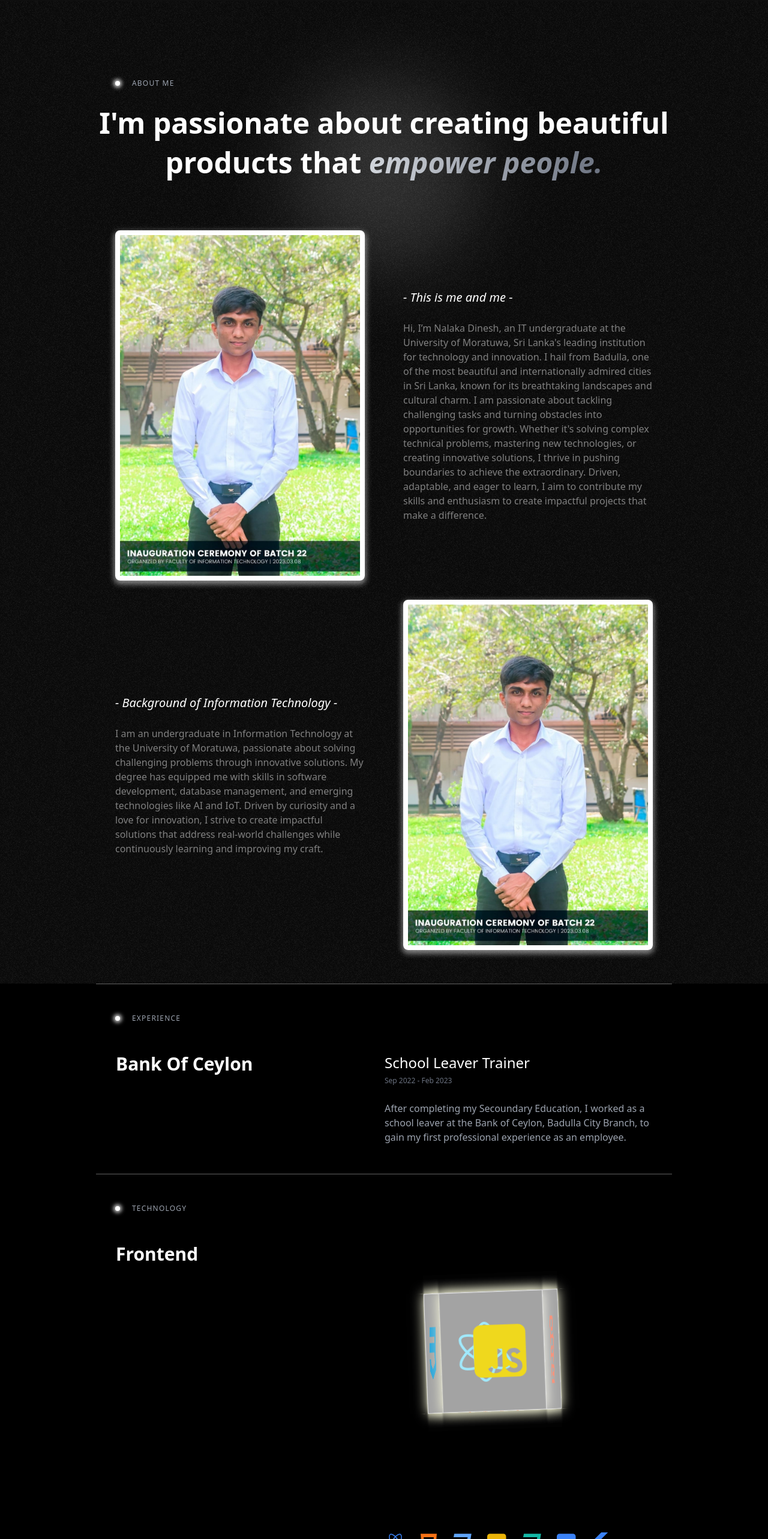
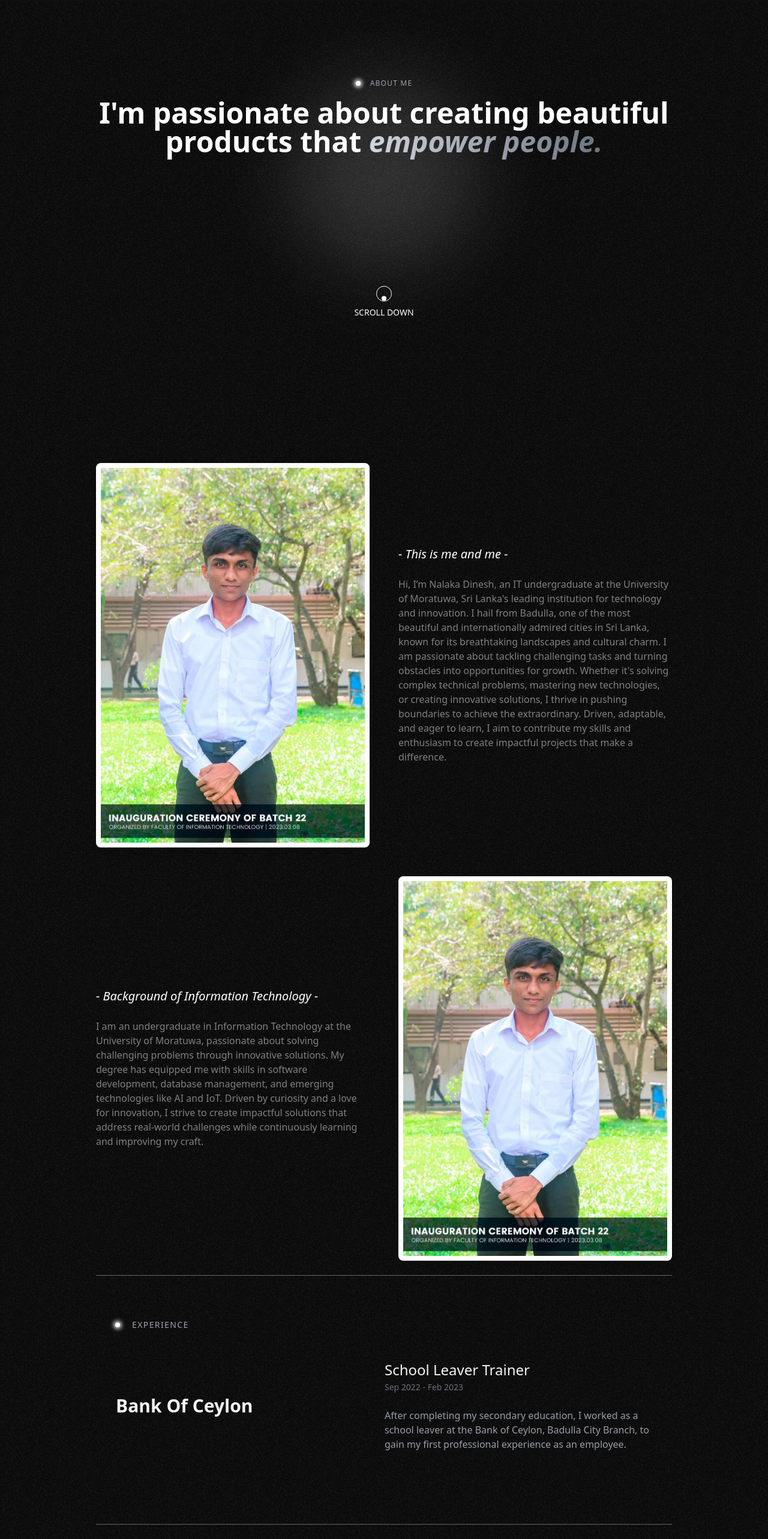
Before and after one commit to NalakaDineshSamarasingha/meandme, a React (Create React App) app in the folder client/: page /info in a window 1280 px wide. Shown: the part 110-2676 px from the top of the page at 60% size. Built offline with nearby package versions, Linux system fonts and the light colour scheme.

Commit message:
50% done

```diff
--- a/client/package.json
+++ b/client/package.json
@@ -8,6 +8,7 @@
     "@fortawesome/free-solid-svg-icons": "^6.7.2",
     "@fortawesome/react-fontawesome": "^0.2.2",
     "cra-template": "1.2.0",
+    "framer-motion": "^12.0.5",
     "react": "^19.0.0",
     "react-dom": "^19.0.0",
     "react-icons": "^5.4.0",
--- a/client/src/components/Dice.jsx
+++ b/client/src/components/Dice.jsx
@@ -5,7 +5,6 @@ import './DiceAnimation.css'
 function Dice({icon1,icon2,icon3,icon4,icon5,icon6}) {
   return (
     <div>
-
             <div className="skill-container">
                 <div className="stage-cube-cont">
                     <div className="cubespinner">
@@ -35,4 +34,4 @@ function Dice({icon1,icon2,icon3,icon4,icon5,icon6}) {
   )
 }
 
-export default Dice
+export default Dice;
--- a/client/src/components/Experience.jsx
+++ b/client/src/components/Experience.jsx
@@ -4,21 +4,38 @@ function Experience() {
   return (
     <div className="my-12">
       <div className="relative z-20 text-white text-center">
-        <div className="container mx-auto px-[15vw] ">
-          <div className="flex items-center  mb-2">
+        <div className="container mx-auto px-6 sm:px-10 md:px-[15vw]">
+          <div className="flex items-center mb-4">
             <span className="w-2 h-2 bg-white rounded-full mr-5 shadow-[0_0_6px_3px_rgba(255,255,255,0.8)]"></span>
-            <span className="text-gray-400 uppercase text-[12px] tracking-widest">
+            <span className="text-gray-400 uppercase text-xs sm:text-sm tracking-widest">
               Experience
             </span>
           </div>
         </div>
       </div>
-      <div className="px-[15vw] my-12">
-        <table className="text-white w-[100%]" border='1'>
-            <tr className=" w-[100%]">
-                <td className="w-[50%] text-3xl font-bold content-start">Bank Of Ceylon</td>
-                <td className="w-[50%]"><span className="text-2xl">School Leaver Trainer</span> <br/> <span className="text-gray-500 text-xs"> Sep 2022 - Feb 2023</span> <br/> <br/> <span className="text-gray-400 ">After completing my Secoundary Education, I worked as a school leaver at the Bank of Ceylon, Badulla City Branch, to gain my first professional experience as an employee.</span> </td>
+      <div className="px-6 sm:px-10 md:px-[15vw] my-12">
+        <table className="text-white w-full border-collapse">
+          <tbody>
+            <tr className="flex flex-col md:table-row w-full">
+              <td className="w-full md:w-1/2 text-2xl sm:text-3xl font-bold mb-4 md:mb-0">
+                Bank Of Ceylon
+              </td>
+              <td className="w-full md:w-1/2">
+                <span className="text-lg sm:text-2xl">School Leaver Trainer</span>
+                <br />
+                <span className="text-gray-500 text-xs sm:text-sm">
+                  Sep 2022 - Feb 2023
+                </span>
+                <br />
+                <br />
+                <span className="text-gray-400 text-sm sm:text-base leading-relaxed">
+                  After completing my secondary education, I worked as a school
+                  leaver at the Bank of Ceylon, Badulla City Branch, to gain my
+                  first professional experience as an employee.
+                </span>
+              </td>
             </tr>
+          </tbody>
         </table>
       </div>
     </div>
--- a/client/src/components/Hero.jsx
+++ b/client/src/components/Hero.jsx
@@ -1,6 +1,7 @@
 import React from 'react';
 import CustomIcon from './ProjectIcon';
 import NextIcon from './NextIcon';
+
 
 function Hero() {
   return (
--- /dev/null
+++ b/client/src/components/Project_Desc.jsx
@@ -0,0 +1,9 @@
+import React from 'react'
+
+function Project_Desc() {
+  return (
+    <div>Project_Desc</div>
+  )
+}
+
+export default Project_Desc
--- a/client/src/components/Techie.jsx
+++ b/client/src/components/Techie.jsx
@@ -29,7 +29,7 @@ function Techie() {
   ];
 
   return (
-    <div className="my-12">
+    <div className="my-12 ">
       <div className="relative z-20 text-white text-center">
         <div className="container mx-auto px-[15vw] ">
           <div className="flex items-center  mb-2">
--- a/client/src/pages/Info.jsx
+++ b/client/src/pages/Info.jsx
@@ -1,14 +1,14 @@
 import React from "react";
+import { motion } from "framer-motion";
 import Navbar from "../components/Navbar";
 import Experience from "../components/Experience";
 import Techie from "../components/Techie";
-
 
 function Info() {
   return (
     <div>
       <Navbar />
-      <div className="min-h-screen flex items-start pt-[30vh] justify-center bg-[#101010b3] relative overflow-hidden">
+      <div className="min-h-screen flex flex-col items-center pt-[30vh] bg-[#101010b3] relative overflow-hidden">
         <div
           className="absolute inset-0"
           style={{
@@ -23,18 +23,15 @@ function Info() {
         <div className="absolute w-80 h-80 bg-white rounded-full blur-3xl opacity-15 z-15"></div>
 
         {/* Content */}
-        <div className="relative z-20 text-white text-center">
-        <div className="container mx-auto px-[15vw] ">
-
-          <div className="flex items-center  mb-2">
-            <span className="w-2 h-2 bg-white rounded-full mr-5 shadow-[0_0_6px_3px_rgba(255,255,255,0.8)]"></span>
+        <div className="relative z-20 text-white text-center px-6 sm:px-16 lg:px-40">
+          <div className="flex items-center justify-center mb-4">
+            <span className="w-2 h-2 bg-white rounded-full mr-4 shadow-[0_0_6px_3px_rgba(255,255,255,0.8)]"></span>
             <span className="text-gray-400 uppercase text-[12px] tracking-widest">
               About Me
             </span>
           </div>
-        </div>
 
-          <h1 className="text-5xl font-bold leading-snug mt-6 shadow-sm">
+          <h1 className="text-3xl sm:text-4xl lg:text-5xl font-bold leading-snug mt-4 shadow-sm">
             I'm passionate about creating beautiful
             <br />
             products that{" "}
@@ -42,20 +39,42 @@ function Info() {
               empower people.
             </span>
           </h1>
-          <div className="pt-[5rem] flex flex-col gap-8 ">
-            <div className="grid grid-cols-2 mx-[15vw] gap-[5vw]">
-              <div>
+
+    <div className="relative w-full bg-cover bg-center h-[60vh]">
+      <div className="absolute inset-0 flex flex-col justify-center items-center">
+        <div className="flex flex-col items-center">
+          <motion.div
+            className="border border-white rounded-full p-2 flex items-center justify-center"
+            animate={{ y: [0, 10, 0] }}
+            transition={{ duration: 1.5, repeat: Infinity }}
+          >
+            <motion.div
+              className="w-2 h-2 bg-white rounded-full"
+              animate={{ y: [0, 10, 0] }}
+              transition={{ duration: 1.5, repeat: Infinity }}
+            />
+          </motion.div>
+          <p className="text-white text-sm mt-4">SCROLL DOWN</p>
+        </div>
+      </div>
+    </div>
+
+
+          <div className="pt-8 flex flex-col gap-12">
+            {/* First Section */}
+            <div className="grid grid-cols-1 sm:grid-cols-2 gap-6 sm:gap-12">
+              <div className="flex justify-center">
                 <img
                   src="/assets/My01.jpg"
-                  className="w-[40vw] border-8 border-white shadow-[0px_4px_10px_2px_rgba(255,255,255,0.5)] rounded-lg"
+                  className="max-w-full sm:w-[40vw] border-4 sm:border-8 border-white shadow-lg rounded-lg"
                   alt="myself 01"
                 />
               </div>
-              <div className="flex flex-col items-start justify-center">
-                <span className="text-[20px] mb-6 italic">
+              <div className="flex flex-col items-center sm:items-start justify-center">
+                <span className="text-lg sm:text-[20px] mb-4 sm:mb-6 italic">
                   - This is me and me -
                 </span>
-                <span className="text-start leading-6 text-[#f2f2f280]">
+                <p className="text-center sm:text-left leading-6 text-[#f2f2f280] text-sm sm:text-base">
                   Hi, I’m Nalaka Dinesh, an IT undergraduate at the University
                   of Moratuwa, Sri Lanka's leading institution for technology
                   and innovation. I hail from Badulla, one of the most beautiful
@@ -68,16 +87,17 @@ function Info() {
                   achieve the extraordinary. Driven, adaptable, and eager to
                   learn, I aim to contribute my skills and enthusiasm to create
                   impactful projects that make a difference.
-                </span>
+                </p>
               </div>
             </div>
 
-            <div className="grid grid-cols-2 mx-[15vw] gap-[5vw] pb-14">
-              <div className="flex flex-col items-start justify-center">
-                <span className="text-[20px] mb-6 italic">
+            {/* Second Section */}
+            <div className="grid grid-cols-1 sm:grid-cols-2 gap-6 sm:gap-12">
+              <div className="flex flex-col items-center sm:items-start justify-center">
+                <span className="text-lg sm:text-[20px] mb-4 sm:mb-6 italic">
                   - Background of Information Technology -
                 </span>
-                <span className="text-start leading-6 text-[#f2f2f280]">
+                <p className="text-center sm:text-left leading-6 text-[#f2f2f280] text-sm sm:text-base">
                   I am an undergraduate in Information Technology at the
                   University of Moratuwa, passionate about solving challenging
                   problems through innovative solutions. My degree has equipped
@@ -86,26 +106,24 @@ function Info() {
                   and a love for innovation, I strive to create impactful
                   solutions that address real-world challenges while
                   continuously learning and improving my craft.
-                </span>
+                </p>
               </div>
-              <div>
+              <div className="flex justify-center">
                 <img
                   src="/assets/My01.jpg"
-                  className="w-[40vw] border-8 border-white shadow-[0px_4px_10px_2px_rgba(255,255,255,0.5)] rounded-lg"
+                  className="max-w-full sm:w-[40vw] border-4 sm:border-8 border-white shadow-lg rounded-lg"
                   alt="myself 01"
                 />
               </div>
             </div>
           </div>
         </div>
+
+        <hr className="w-3/4 m-auto border-0 h-[1px] bg-[#f2f2f266] my-6" />
+        <Experience />
+        <hr className="w-3/4 m-auto border-0 h-[1px] bg-[#f2f2f266] my-6" />
+        <Techie />
       </div>
-        <div className="">
-        <hr className="w-3/4 m-auto border-0 h-[1px] bg-[#f2f2f266]" />
-
-        </div>
-        <Experience/>
-        <hr className="w-3/4 m-auto border-0 h-[1px] bg-[#f2f2f266]" />
-        <Techie/>
     </div>
   );
 }
```
Also changed, not shown: 1 other file (tests, documents, lock files or other folders).
